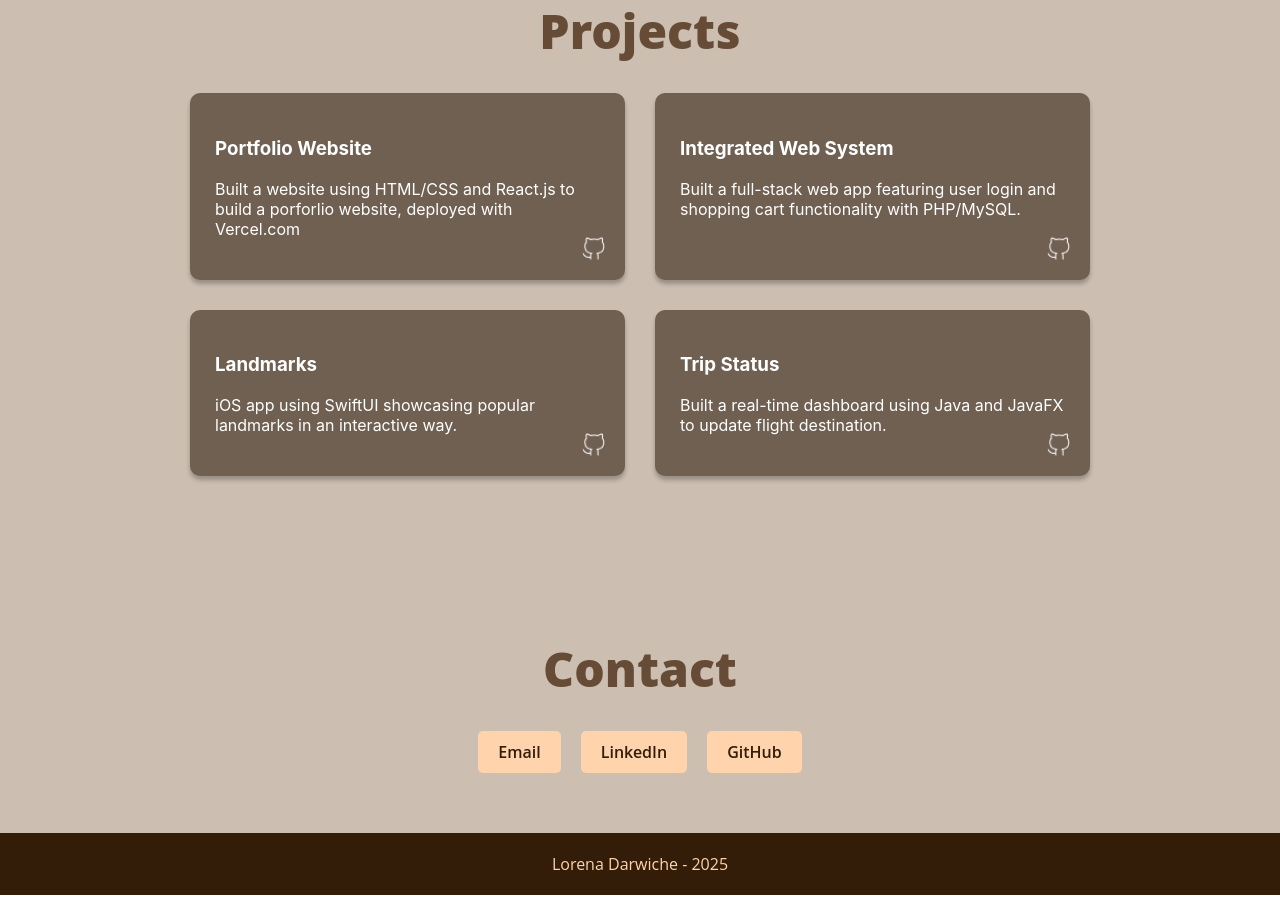
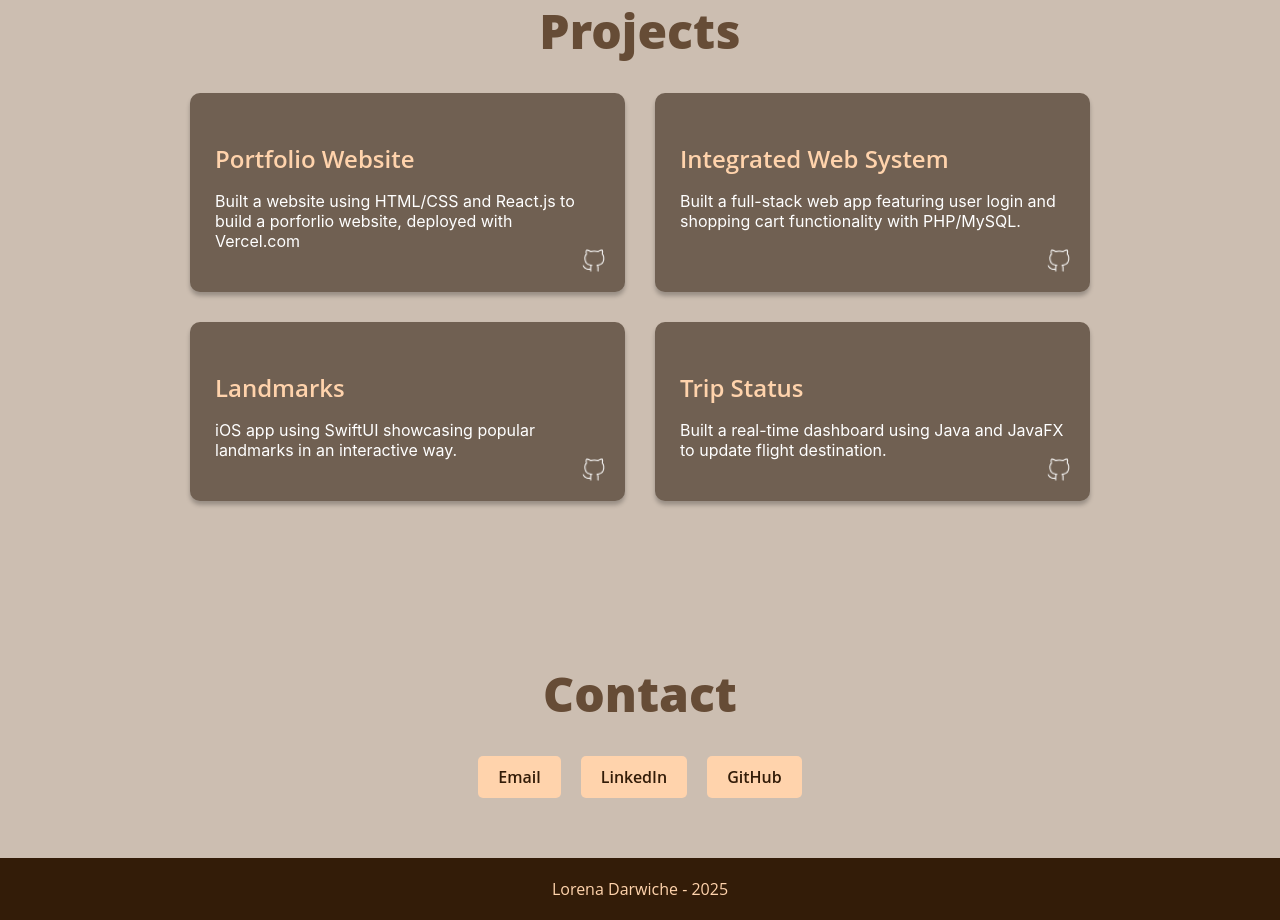
Before and after one commit to lorenadarwiche/portfolio, a React (Create React App) app: page / in a window 1280 px wide. Shown: the part 2780-3700 px from the top of the page. Before the commit the page ends 3675 px from the top, so only its background shows below. Built offline with nearby package versions, Linux system fonts and the light colour scheme.

Commit message:
first commit

```diff
--- a/src/App.css
+++ b/src/App.css
@@ -228,6 +228,14 @@ h2 {
   margin-bottom: 10px;
 }
 
+.portfolio-card h3 {
+  color: #FFD3AC;
+  font-size: 24px;
+  margin-bottom: 10px;
+  font-family: 'Open Sans', sans-serif;
+  font-weight: 600;
+}
+
 /* Portfolio */
 .portfolio-cards {
   display: flex;
```
